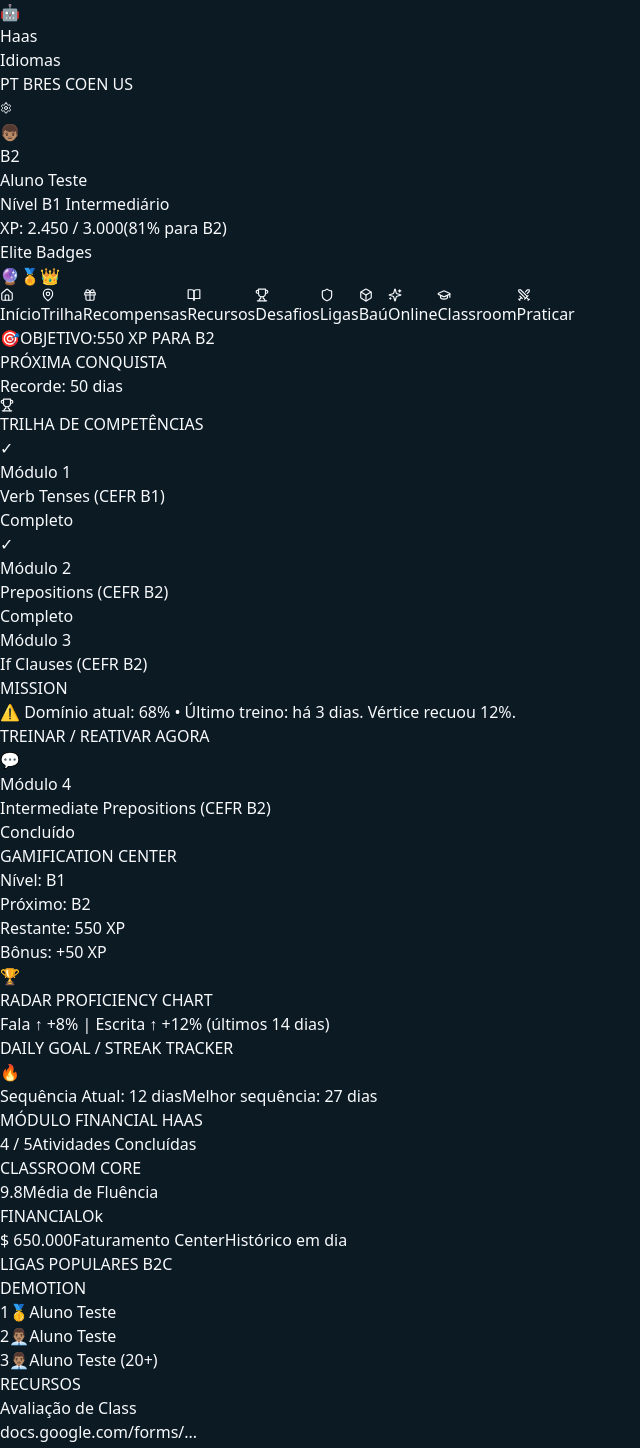
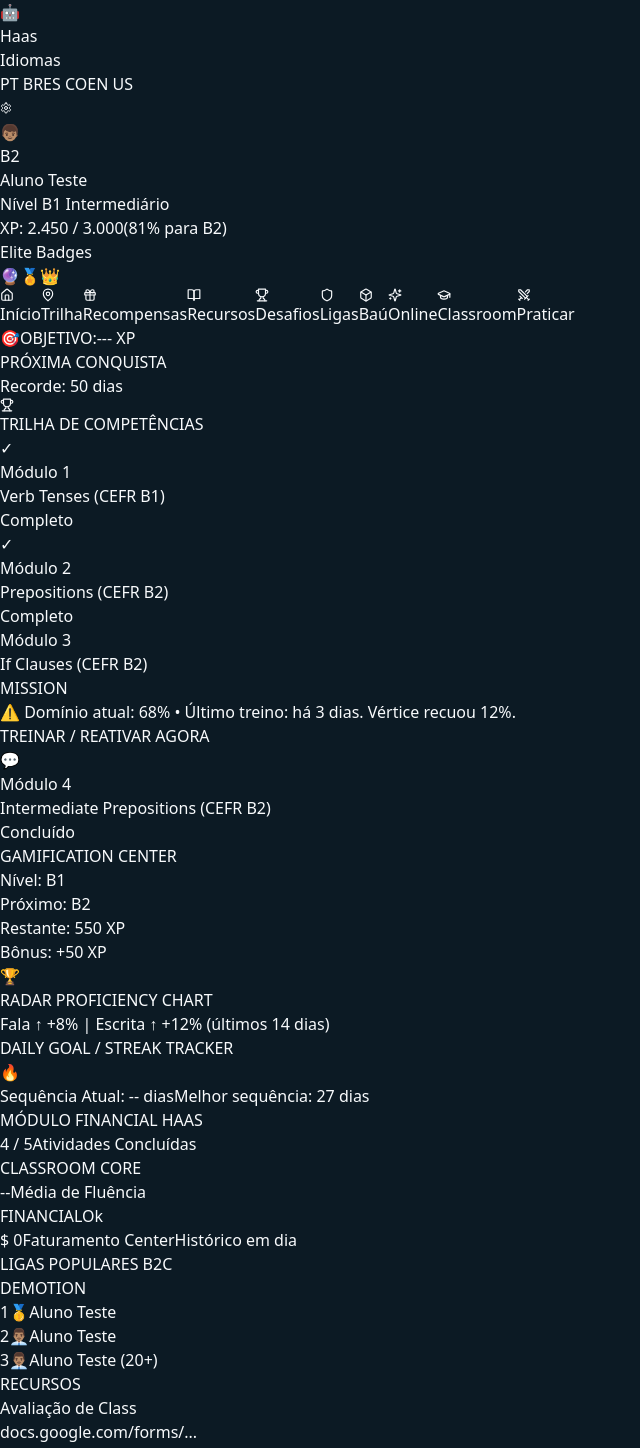
Before and after one commit to academiahaas/haas-frontend, a Next.js app: page /portal-aluno in a window 1280 px wide. Shown: the top 1448 px of the page, without its empty margins (0-640 px from the left). Built offline with nearby package versions, Linux system fonts and the light colour scheme.

Commit message:
feat: limpa dados estaticos de teste

```diff
--- /dev/null
+++ b/src/app/api/portal-aluno/route.ts
@@ -0,0 +1,13 @@
+import { NextResponse } from 'next/server'
+
+export async function GET() {
+  return NextResponse.json({
+    xp: 0,
+    current_streak: 12,
+    streak: 27,
+    levelGoal: "B2",
+    moduloFinancial: 4,
+    classroomCore: "0.0",
+    financialValue: 0
+  })
+}
--- a/src/app/portal-aluno/page.tsx
+++ b/src/app/portal-aluno/page.tsx
@@ -179,7 +179,7 @@
             <div className="flex items-center bg-[#101D28] border border-[#1C2C39] px-2.5 py-1 rounded-xl shadow-md font-mono text-[9px] font-black text-white">
               <span className="text-[#3CD070] mr-1">🎯</span>
               <span className="text-slate-400 mr-1">{t.objetivo}:</span>
-              <span>550 XP PARA B2</span>
+              <span>--- XP</span>
             </div>
 
             <div className="flex items-center gap-2 bg-[#101D28] border border-cyan-500/40 rounded-xl px-3 py-1 shadow-xl font-mono">
@@ -289,7 +289,7 @@
               <div className="flex items-center gap-3 bg-[#101D28] p-2 rounded-xl border border-[#1C2C39] shadow-inner">
                 <span className="text-orange-500 text-lg">🔥</span>
                 <div className="flex flex-col font-mono text-xs">
-                  <span className="font-black text-white">Sequência Atual: 12 dias</span>
+                  <span className="font-black text-white">Sequência Atual: -- dias</span>
                   <span className="text-[9px] text-slate-500 font-bold">Melhor sequência: 27 dias</span>
                 </div>
               </div>
@@ -313,7 +313,7 @@
           <div className="bg-[#0A131C] border border-[#1C2C39] rounded-2xl p-4 flex flex-col justify-between shadow-2xl">
             <span className="text-[10px] font-black text-slate-500 uppercase tracking-wider font-mono">CLASSROOM CORE</span>
             <div className="flex flex-col gap-0.5 mt-1">
-              <span className="text-xl font-black text-purple-400 font-mono leading-none">9.8</span>
+              <span className="text-xl font-black text-purple-400 font-mono leading-none">--</span>
               <span className="text-[9px] text-slate-400 font-bold">{t.mediaFluencia}</span>
             </div>
             <div className="w-full bg-[#12202C] h-1.5 rounded-full overflow-hidden mt-2">
@@ -327,7 +327,7 @@
               <span className="text-[8px] bg-emerald-500/10 border border-emerald-500/30 text-emerald-400 font-black px-1.5 py-0.5 rounded shadow-sm">Ok</span>
             </div>
             <div className="flex flex-col mt-1 font-mono">
-              <span className="text-xs font-black text-white">{formatarCOP(650000)}</span>
+              <span className="text-xs font-black text-white">{formatarCOP(0)}</span>
               <span className="text-[8px] text-slate-400 font-semibold">Faturamento Center</span>
               <span className="text-[7px] text-slate-500">Histórico em dia</span>
             </div>
--- /dev/null
+++ b/src/hooks/useDadosAluno.ts
@@ -0,0 +1 @@
+import { useState, useEffect } from "react"; export function useDadosAluno() { const [streak, setStreak] = useState(0); const [xp, setXp] = useState(0); const [level, setLevel] = useState("B1"); const [loading, setLoading] = useState(true); useEffect(() => { async function puxarDados() { try { const resposta = await fetch("/api/portal-aluno"); const dados = await resposta.json(); if (!dados.error) { setStreak(dados.streak); setXp(dados.xp); setLevel(dados.level); } } catch (e) { console.log("Mantendo dados padrão de teste."); } finally { setLoading(false); } } puxarDados(); }, []); return { streak, xp, level, loading }; }
```
